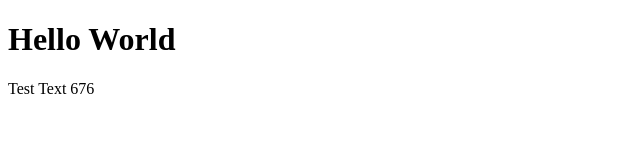
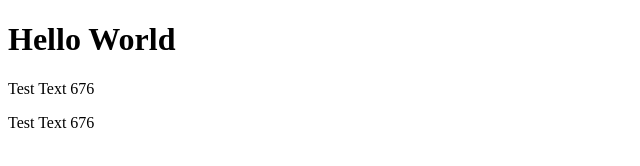
Before and after one commit to Paulus001/Git01, a plain HTML site: page index.html in a window 1280 px wide. Shown: the whole page, without its empty margins (0-640 px from the left). Drawn offline with Linux system fonts and the light colour scheme.

Commit message:
Commit Copy

```diff
--- a/index.html
+++ b/index.html
@@ -8,5 +8,6 @@
 <body>
     <h1>Hello World</h1>
     <p>Test Text 676</p>
+    <p>Test Text 676</p>
 </body>
 </html>
```
